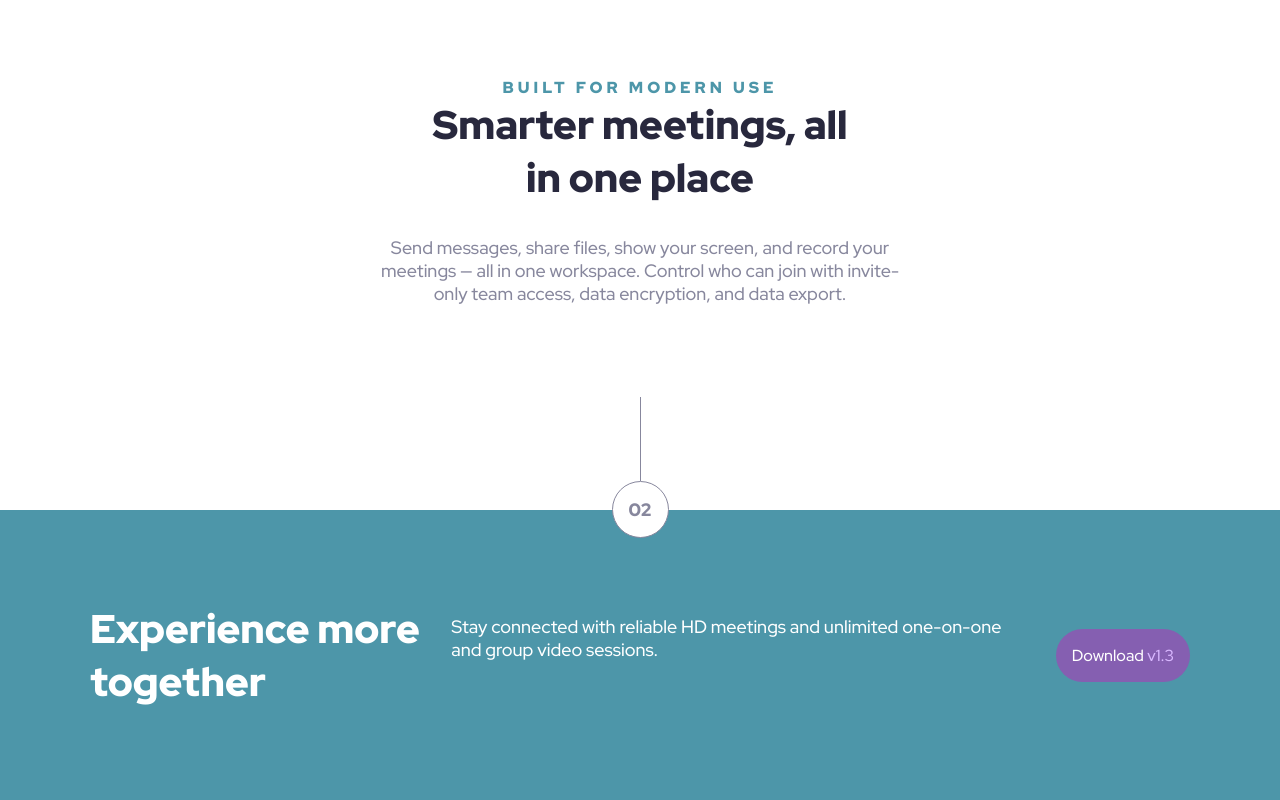
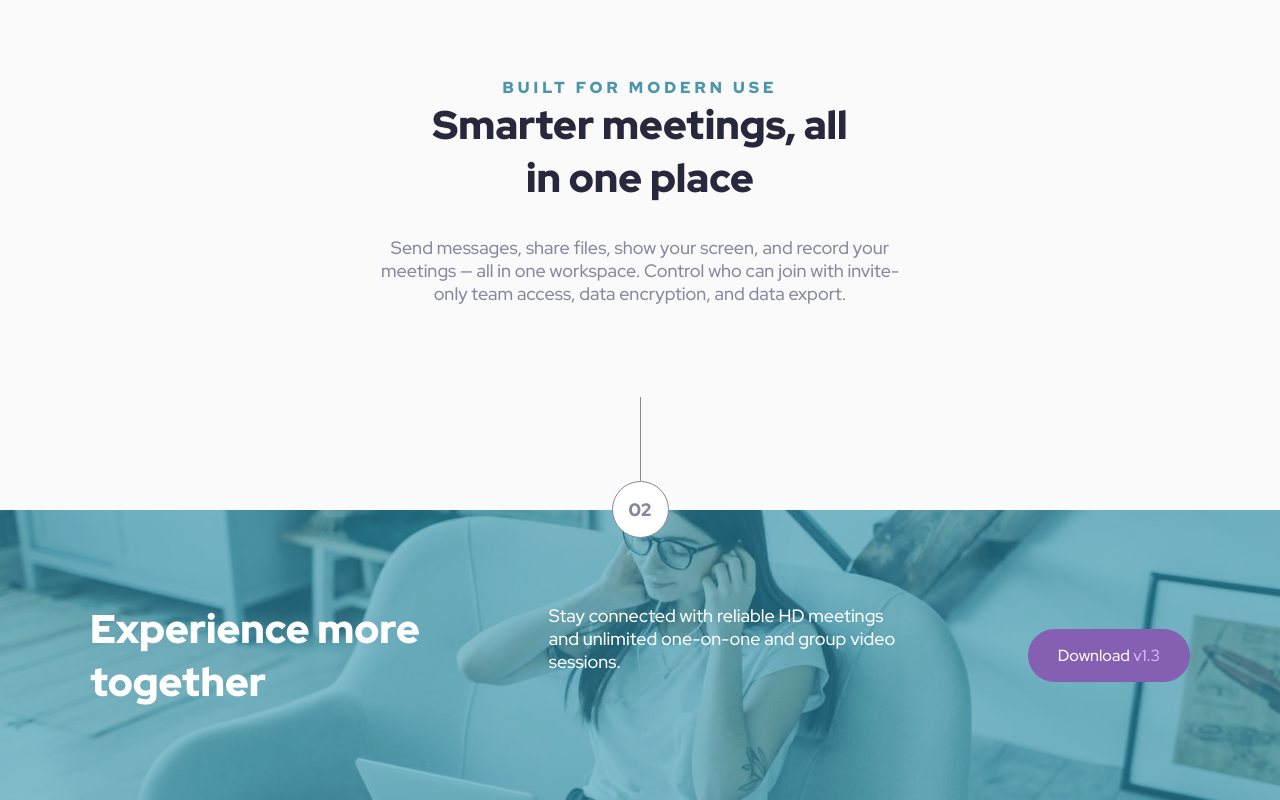
Before and after one commit to taariqamozilla/FEM-MeetLandingPage, a plain HTML site: page index.html in a window 1280 px wide. Shown: the part 1087-1887 px from the top of the page. Drawn offline with Linux system fonts and the light colour scheme.

Commit message:
Sizing Fixes

```diff
--- a/index.html
+++ b/index.html
@@ -66,7 +66,7 @@
     <div class="footer-overlay"></div>
     <div class="footer-container">
       <h2 class="white">Experience more <br> together</h2>
-      <p class="white">Stay connected with reliable HD meetings and unlimited one-on-one and group video sessions.</p>
+      <p class="white footermiddle">Stay connected with reliable HD meetings and unlimited one-on-one and group video sessions.</p>
       <br>
       <div>
         <a href="" class="button alt">Download <span class="purpleaccent">v1.3</span></a>
--- a/style.css
+++ b/style.css
@@ -21,6 +21,7 @@ body{
     text-align: center;
     max-width: 100vw;
     overflow-x: hidden;
+    background-color: #FAFAFA;
 }
 
 h1, h2{
@@ -80,10 +81,14 @@ img{
 }
 
 .main{
+    padding-left: 40px;
+    padding-right: 40px;
     background-color: var(--primary);
 }
 
 .alt{
+    padding-left: 30px;
+    padding-right: 30px;
     background-color: var(--secondary);
 }
 
@@ -201,6 +206,13 @@ img{
     bottom: -92px;
 }
 
+.footer{
+    background-image: url(./assets/desktop/image-footer.jpg);
+    background-size: cover;
+    background-position:top;
+    background-blend-mode: soft-light;
+}
+
 .footer-container{
     max-width: 1100px;
     margin: 0 auto;
@@ -210,9 +222,12 @@ img{
 }
 
 .footer-container p{
-    max-width: 573px;
     margin: 0 auto;
     margin-top: -34px;
+}
+
+.footermiddle{
+    max-width: 350px;
 }
 
 .imagecontainer > div{
```
Also changed, not shown: Screenshot.png (added), 1 other file.
